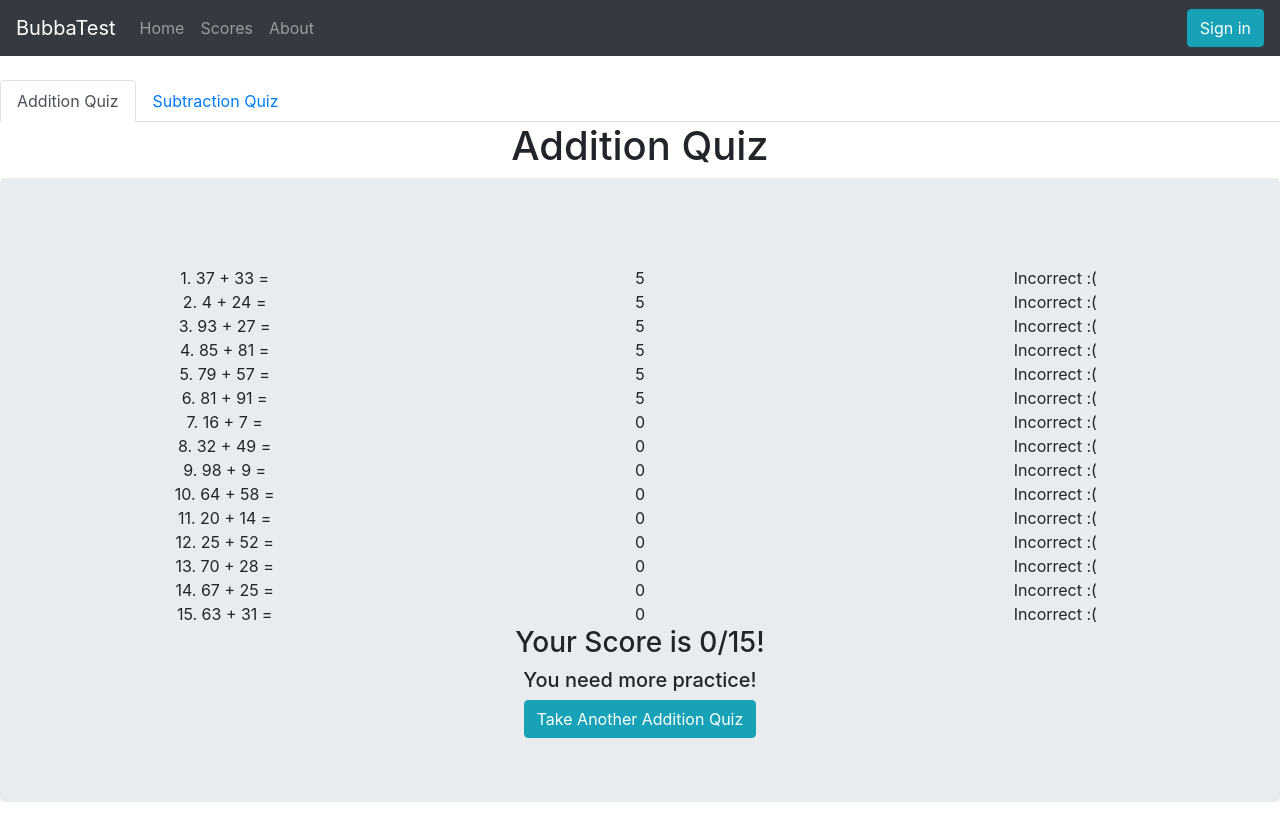
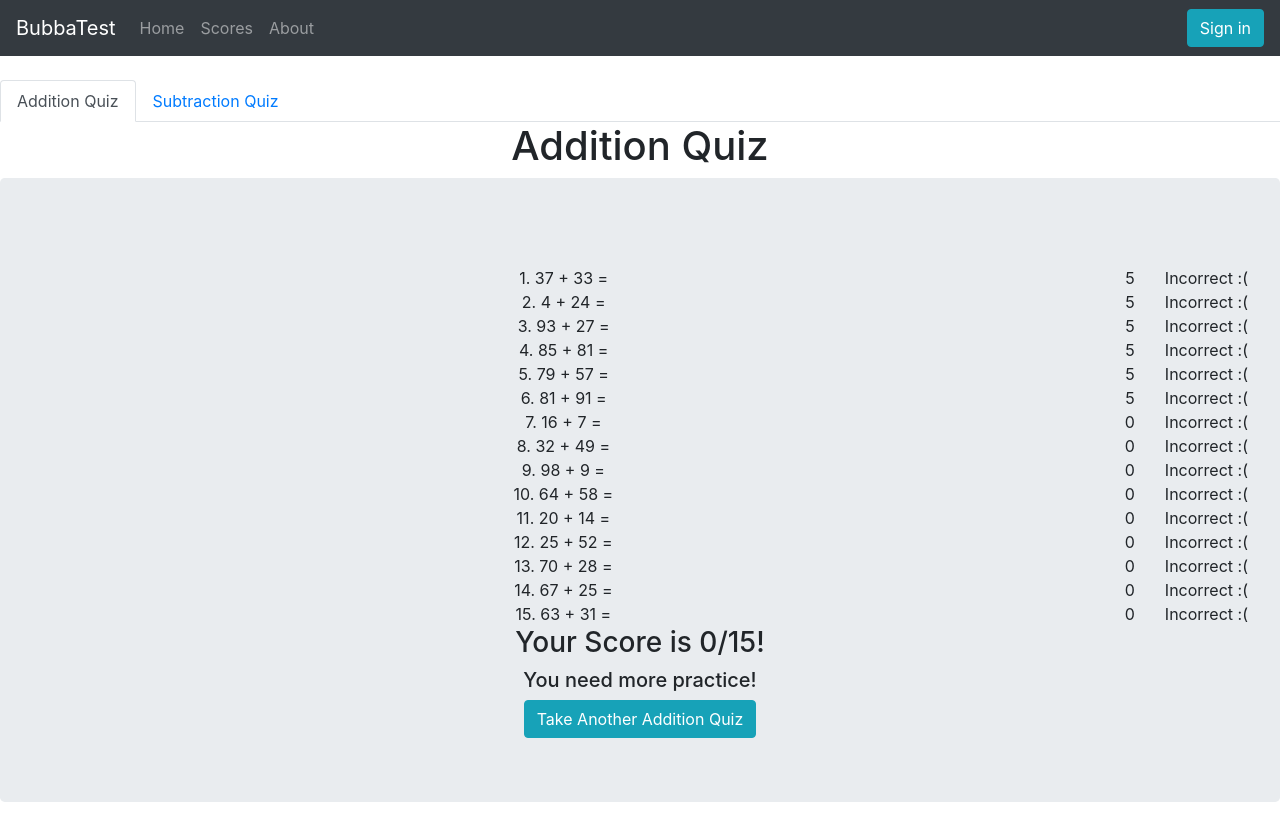
Before and after one commit to bearados/bubba, a React (Create React App) app in the folder client/: page / in a window 1280 px wide. Both pictures are taken after typing "5", "5", "5", "5", "5", "5" into the empty fields and a click on the button "Submit Answers". Built offline with nearby package versions, Linux system fonts and the light colour scheme; no server answers.

Commit message:
show incorrect answers

```diff
--- a/client/src/components/QuizA.js
+++ b/client/src/components/QuizA.js
@@ -72,11 +72,11 @@ function returnRes(AnsArray, ResArray, plist){
     for(oki = 0; oki < 15; oki++){
         if(AnsArray[oki] == sums[oki]){
         ResArray.push(<Row className="justify-content-md-center">{plist[oki]}
-        <Col>{AnsArray[oki]}</Col><Col>Correct!</Col></Row>);
+        <Col  md="auto">{AnsArray[oki]}</Col><Col  md="auto">Correct!</Col></Row>);
         }
         else{
             ResArray.push(<Row className="justify-content-md-center">{plist[oki]}
-        <Col>{AnsArray[oki]}</Col><Col>Incorrect :(</Col></Row>);
+        <Col  md="auto">{AnsArray[oki]}</Col><Col  md="auto">Incorrect :(</Col></Row>);
         }
     }
     return ResArray;
```
